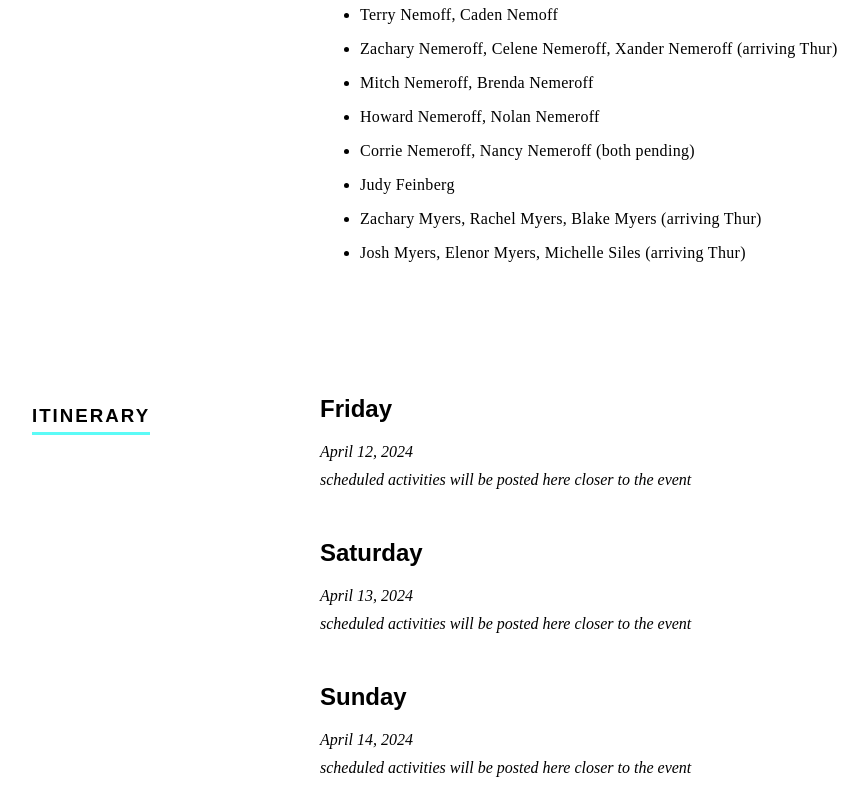
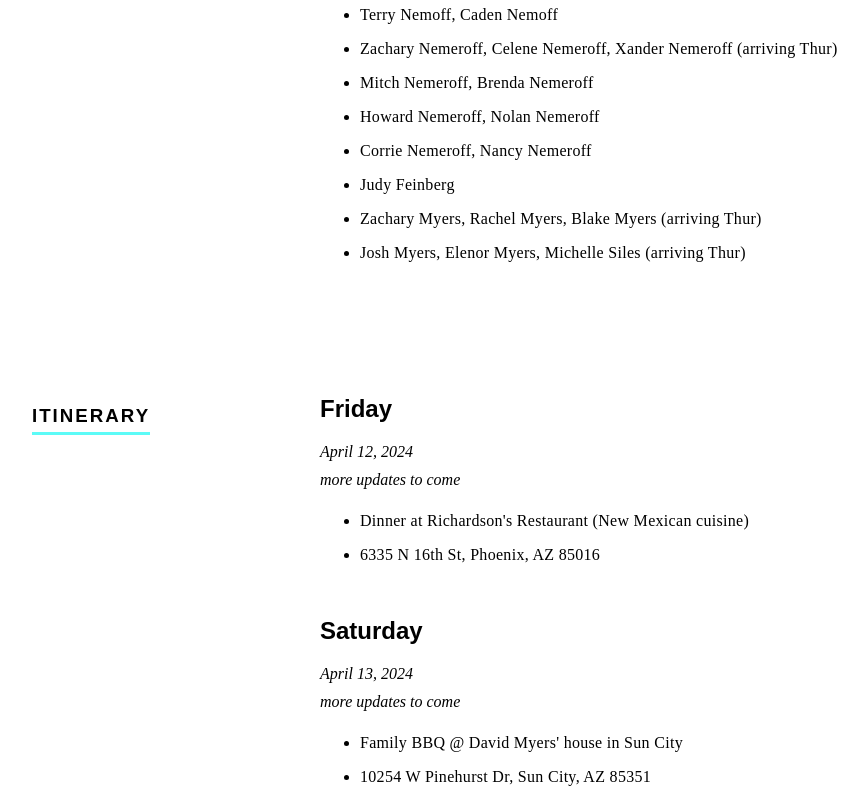
Before and after one commit to ZaneMeroff/fam_reunion, a React (Create React App) app: page / in a window 1280 px wide. Shown: the part 2520-3320 px from the top of the page, without its empty margins (64-932 px from the left). Built offline with nearby package versions, Linux system fonts and the light colour scheme; a web font is replaced by a local one.

Commit message:
update(siteData.js): update itinerary

```diff
--- a/src/siteData.js
+++ b/src/siteData.js
@@ -18,19 +18,26 @@ export const siteData = {
     {
       name: "Friday",
       location: "April 12, 2024",
-      time: "scheduled activities will be posted here closer to the event",
-      description: []
+      time: "more updates to come",
+      description: [
+        "Dinner at Richardson's Restaurant (New Mexican cuisine)",
+        "6335 N 16th St, Phoenix, AZ 85016",
+      ]
     },
     {
       name: "Saturday",
       location: "April 13, 2024",
-      time: "scheduled activities will be posted here closer to the event",
-      description: []
+      time: "more updates to come",
+      description: [
+        "Family BBQ @ David Myers' house in Sun City",
+        "10254 W Pinehurst Dr, Sun City, AZ 85351",
+        "eating, drinking, partaking, golfing (Sun City South Golf Course across street)"
+      ]
     },
     {
       name: "Sunday",
       location: "April 14, 2024",
-      time: "scheduled activities will be posted here closer to the event",
+      time: "more updates to come",
       description: []
     },
   ],
@@ -63,7 +70,7 @@ export const siteData = {
         "Zachary Nemeroff, Celene Nemeroff, Xander Nemeroff (arriving Thur)",
         "Mitch Nemeroff, Brenda Nemeroff",
         "Howard Nemeroff, Nolan Nemeroff",
-        "Corrie Nemeroff, Nancy Nemeroff (both pending)",
+        "Corrie Nemeroff, Nancy Nemeroff",
         "Judy Feinberg",
         "Zachary Myers, Rachel Myers, Blake Myers (arriving Thur)",
         "Josh Myers, Elenor Myers, Michelle Siles (arriving Thur)"
```
